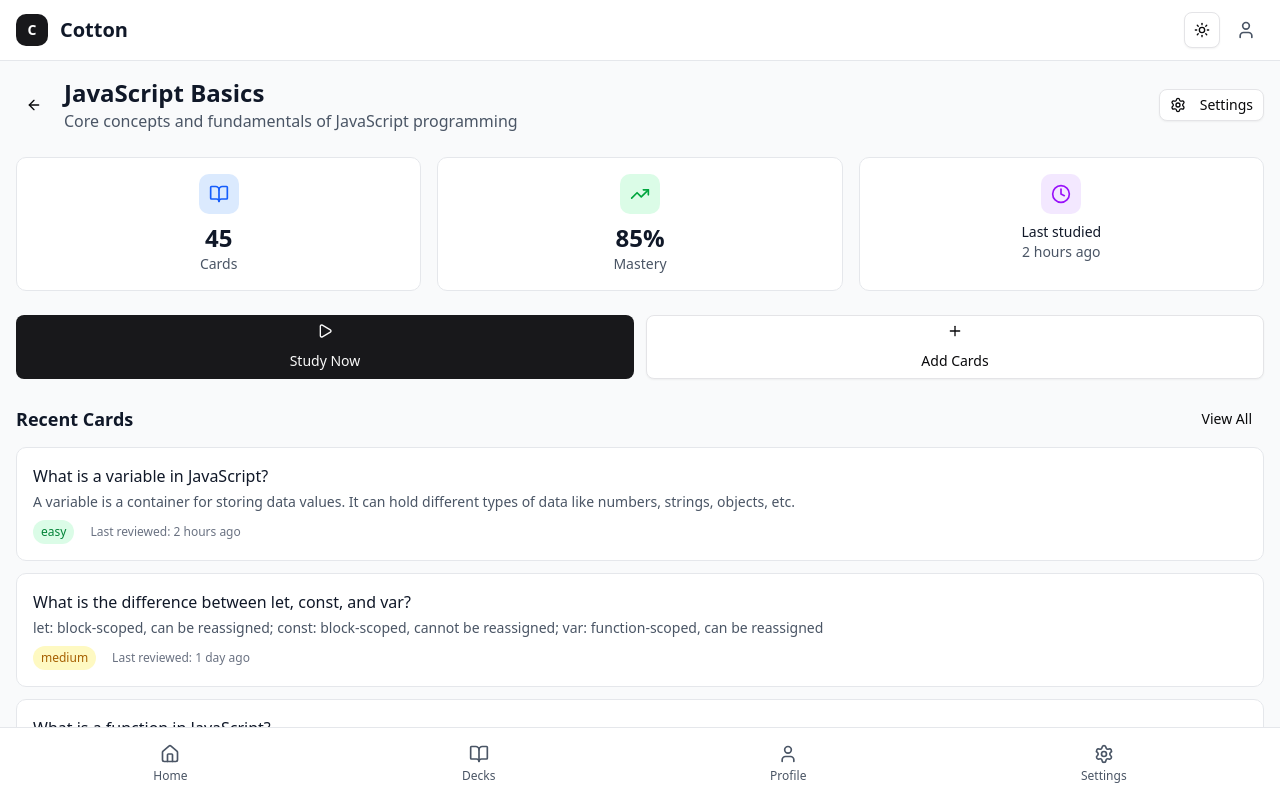
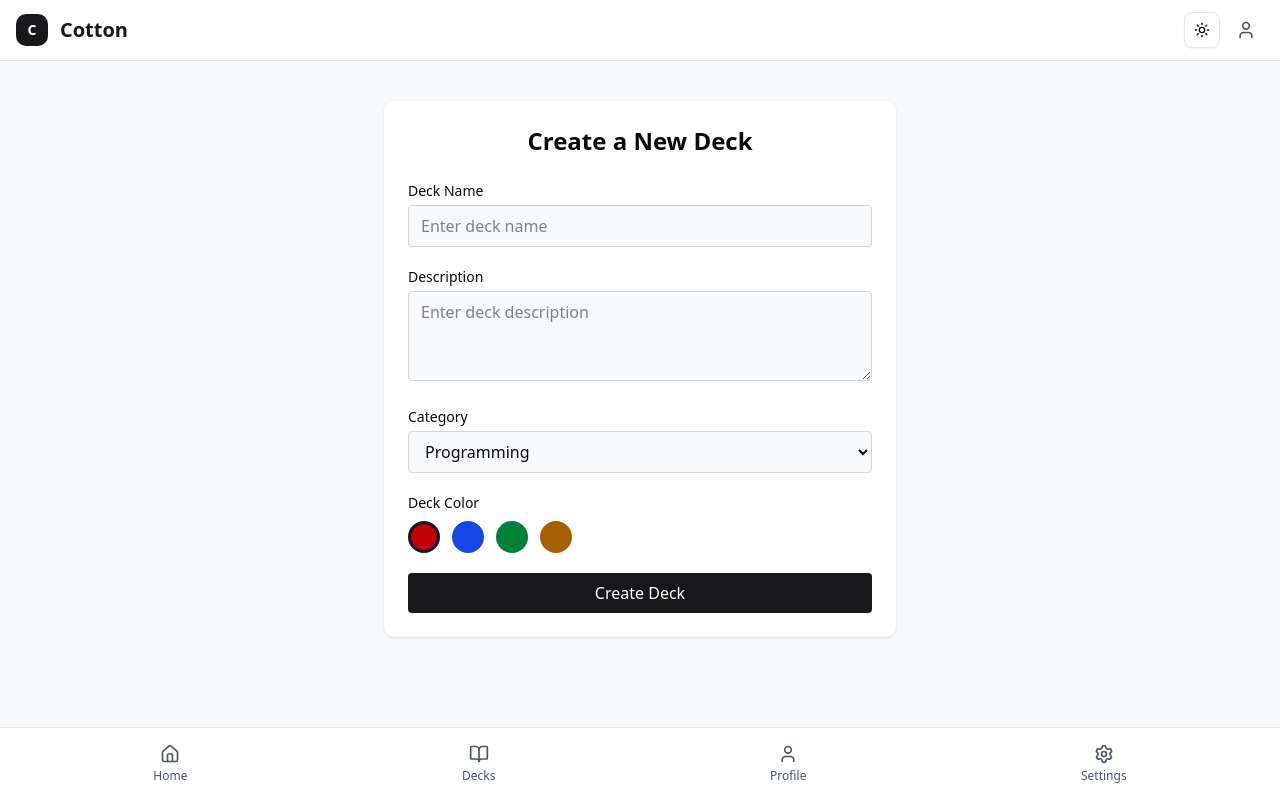
Before and after one commit to artsiom-andrasovich/frontend-cotton, a Next.js app: page /decks/create-deck in a window 1280 px wide. Built offline with nearby package versions, Linux system fonts and the light colour scheme.

Commit message:
before adding tailwind config

```diff
--- a/src/app/(dashboard)/decks/(filters)/sort.filter.tsx
+++ b/src/app/(dashboard)/decks/(filters)/sort.filter.tsx
@@ -20,13 +20,7 @@ export function SortFilter({ setSortBy, sortBy }: TSortFilterProps) {
         <span>Sort by:</span>
       </div>
       <div className="flex items-center space-x-2 overflow-x-auto hide-scrollbar pb-2">
-        {[
-          { value: "recent", label: "Recently Studied" },
-          { value: "mastery", label: "Mastery" },
-          { value: "cards", label: "Card Count" },
-          { value: "alphabetical", label: "A-Z" },
-          { value: "newest", label: "Newest" },
-        ].map((option) => (
+        {POSSIBLE_SORT_BY_DECK.map((option) => (
           <button
             key={option.value}
             onClick={() => setSortBy(option.value)}
--- /dev/null
+++ b/src/app/(dashboard)/decks/create-deck/page.tsx
@@ -0,0 +1,140 @@
+"use client";
+import { ColorPicker } from "@/components/shared";
+import { useRouter } from "next/navigation";
+import { useState } from "react";
+
+const initialCategories = [
+  "Programming",
+  "Design",
+  "Language",
+  "Education",
+  "Science",
+  "History",
+]; // TODO: Replace with real categories from API
+
+export default function CreateDeckPage() {
+  const [name, setName] = useState("");
+  const [description, setDescription] = useState("");
+  const [categories, setCategories] = useState(initialCategories);
+  const [category, setCategory] = useState(categories[0]);
+  const [newCategory, setNewCategory] = useState("");
+  const [isCreatingCategory, setIsCreatingCategory] = useState(false);
+
+  const [loading, setLoading] = useState(false);
+  const router = useRouter();
+
+  const handleCategoryChange = (e: React.ChangeEvent<HTMLSelectElement>) => {
+    if (e.target.value === "__create__") {
+      setIsCreatingCategory(true);
+      setCategory("");
+    } else {
+      setIsCreatingCategory(false);
+      setCategory(e.target.value);
+    }
+  };
+
+  const handleAddCategory = () => {
+    if (newCategory.trim() && !categories.includes(newCategory.trim())) {
+      setCategories((prev) => [...prev, newCategory.trim()]);
+      setCategory(newCategory.trim());
+      setNewCategory("");
+      setIsCreatingCategory(false);
+    }
+  };
+
+  const handleSubmit = async (e: React.FormEvent) => {
+    e.preventDefault();
+    setLoading(true);
+    // TODO: Replace with API call
+    // console.log({ name, description, category, color });
+    setTimeout(() => {
+      setLoading(false);
+      router.push("/decks");
+    }, 1000);
+  };
+
+  return (
+    <div className="max-w-lg mx-auto mt-10 p-6 bg-white dark:bg-gray-900 rounded-lg shadow">
+      <h1 className="text-2xl font-bold mb-6 text-center">Create a New Deck</h1>
+      <form onSubmit={handleSubmit} className="space-y-5">
+        <div>
+          <label className="block text-sm font-medium mb-1">Deck Name</label>
+          <input
+            type="text"
+            value={name}
+            onChange={(e) => setName(e.target.value)}
+            required
+            className="w-full px-3 py-2 border rounded bg-gray-50 dark:bg-gray-800 border-gray-300 dark:border-gray-700 focus:outline-none focus:ring-2 focus:ring-primary"
+            placeholder="Enter deck name"
+          />
+        </div>
+        <div>
+          <label className="block text-sm font-medium mb-1">Description</label>
+          <textarea
+            value={description}
+            onChange={(e) => setDescription(e.target.value)}
+            className="w-full px-3 py-2 border rounded bg-gray-50 dark:bg-gray-800 border-gray-300 dark:border-gray-700 focus:outline-none focus:ring-2 focus:ring-primary"
+            placeholder="Enter deck description"
+            rows={3}
+          />
+        </div>
+        <div>
+          <label className="block text-sm font-medium mb-1">Category</label>
+          <div className="flex gap-2 items-center">
+            <select
+              value={isCreatingCategory ? "__create__" : category}
+              onChange={handleCategoryChange}
+              className="w-full px-3 py-2 border rounded bg-gray-50 dark:bg-gray-800 border-gray-300 dark:border-gray-700 focus:outline-none focus:ring-2 focus:ring-primary"
+            >
+              {categories.map((cat) => (
+                <option key={cat} value={cat}>
+                  {cat}
+                </option>
+              ))}
+              <option value="__create__">+ Create new category</option>
+            </select>
+          </div>
+          {isCreatingCategory && (
+            <div className="flex gap-2 mt-2">
+              <input
+                type="text"
+                value={newCategory}
+                onChange={(e) => setNewCategory(e.target.value)}
+                className="flex-1 px-3 py-2 border rounded bg-gray-50 dark:bg-gray-800 border-gray-300 dark:border-gray-700 focus:outline-none focus:ring-2 focus:ring-primary"
+                placeholder="New category name"
+              />
+              <button
+                type="button"
+                onClick={handleAddCategory}
+                className="px-4 py-2 bg-primary text-white rounded hover:bg-primary/90 transition-colors"
+              >
+                Add
+              </button>
+              <button
+                type="button"
+                onClick={() => {
+                  setIsCreatingCategory(false);
+                  setNewCategory("");
+                }}
+                className="px-2 py-2 text-gray-500 hover:text-gray-700"
+              >
+                Cancel
+              </button>
+            </div>
+          )}
+        </div>
+        <div>
+          <label className="block text-sm font-medium mb-1">Deck Color</label>
+          <ColorPicker />
+        </div>
+        <button
+          type="submit"
+          disabled={loading}
+          className="w-full py-2 px-4 bg-primary text-white rounded hover:bg-primary/90 transition-colors disabled:opacity-60"
+        >
+          {loading ? "Creating..." : "Create Deck"}
+        </button>
+      </form>
+    </div>
+  );
+}
--- a/src/app/(dashboard)/decks/decks-filter.tsx
+++ b/src/app/(dashboard)/decks/decks-filter.tsx
@@ -4,6 +4,7 @@ import { useFilters, useQueryFilters } from "@/hooks";
 import { useListCategories } from "@/hooks/use-list-categories.hook";
 import { CategoryFilter, SortFilter } from "./(filters)";
 export function DecksFilter() {
+  //TODO: change type to array
   const { data: categories, isLoading } = useListCategories();
 
   // const categories = [
--- a/src/app/(dashboard)/decks/decks-list.tsx
+++ b/src/app/(dashboard)/decks/decks-list.tsx
@@ -26,7 +26,7 @@ export function DecksList() {
   if (isLoading && decks.length === 0) {
     return (
       <div className="grid gap-4 ">
-        {...Array(2)
+        {...Array(5)
           .fill(0)
           .map((_, i) => (
             <div
--- a/src/app/manifest.ts
+++ b/src/app/manifest.ts
@@ -5,7 +5,7 @@ export default function manifest(): MetadataRoute.Manifest {
     name: "Cotton",
     short_name: "Cotton",
     description: "Cotton - Your Flashcard Learning App",
-    start_url: "/",
+    start_url: "/auth/sign-in",
     display: "standalone",
     display_override: ["standalone"],
     background_color: "#ffffff",
--- /dev/null
+++ b/src/components/shared/color-picker.tsx
@@ -0,0 +1,44 @@
+import { cn } from "@/lib/utils";
+import { useState } from "react";
+
+const colorOptions = [
+  { name: "Red", value: "#ef4444" },
+  { name: "Blue", value: "#3b82f6" },
+  { name: "Green", value: "#22c55e" },
+  { name: "Yellow", value: "#eab308" },
+  { name: "Purple", value: "#a21caf" },
+];
+const colorMap = {
+  red: "bg-red-700",
+  blue: "bg-blue-700",
+  green: "bg-green-700",
+  yellow: "bg-yellow-700",
+};
+
+export const ColorPicker = () => {
+  const [color, setColor] = useState(colorOptions[0].value);
+  return (
+    <div className="flex gap-3 items-center mt-2">
+      {colorOptions.map((opt) => (
+        <span key={opt.value}>
+          <button
+            type="button"
+            onClick={() => setColor(opt.value)}
+            className={cn(
+              `w-8 h-8 rounded-full border-[3px] flex items-center justify-center transition-colors focus:outline-none ${
+                color === opt.value
+                  ? "border-gray-900 dark:border-white "
+                  : "border-transparent"
+              } `,
+              `bg-${opt.name.toLowerCase()}-700`
+            )}
+            // style={{ backgroundColor: opt.value }}
+            aria-label={opt.name}
+          >
+            {/* No inner circle, just border for selected */}
+          </button>
+        </span>
+      ))}
+    </div>
+  );
+};
--- a/src/components/shared/index.ts
+++ b/src/components/shared/index.ts
@@ -1,2 +1,3 @@
+export * from "./color-picker";
 export * from "./container";
 export * from "./filter-checkbox";
--- a/src/hooks/use-query-filters.hook.ts
+++ b/src/hooks/use-query-filters.hook.ts
@@ -1,12 +1,13 @@
 import { useRouter } from "next/navigation";
 import qs from "qs";
-import { useEffect } from "react";
+import { useDebounce } from "react-use";
 import { TFilters } from "./use-filters.hook";
 
 export function useQueryFilters({ categories, sortBy }: TFilters) {
   const router = useRouter();
 
-  useEffect(() => {
+  useDebounce(
+    () => {
       const params = {
         categories: Array.from(categories),
         sortBy: sortBy,
@@ -16,5 +17,8 @@ export function useQueryFilters({ categories, sortBy }: TFilters) {
       });
 
       router.push(`?${query}`, { scroll: false });
-  }, [categories, router, sortBy]);
+    },
+    300, // ms
+    [categories, sortBy, router]
+  );
 }
```
Lines whose indentation alone changed are shown as unchanged.
